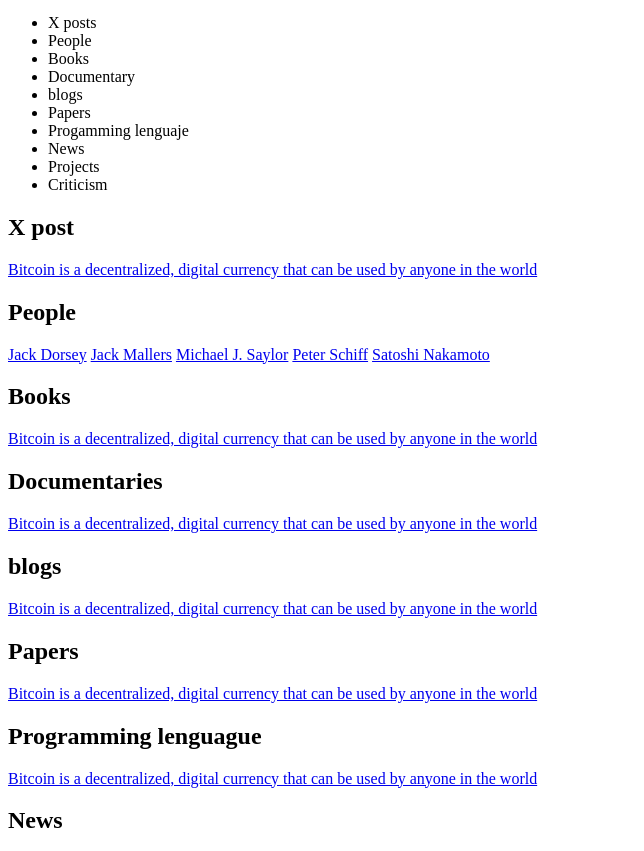
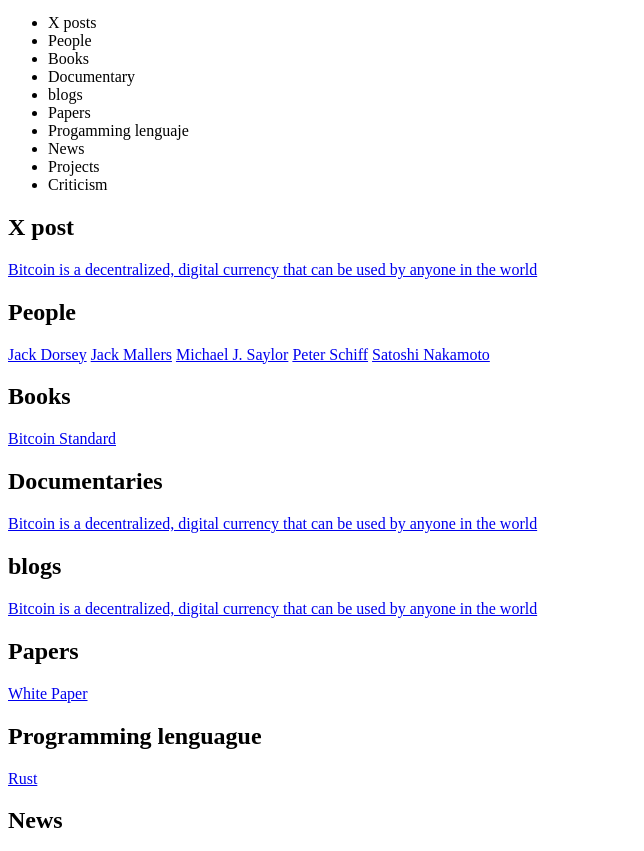
Before and after one commit to Moncayo1329/Bitcoin, a plain HTML site: page index.html in a window 1280 px wide. Shown: the part 100-951 px from the top of the page, without its empty margins (0-644 px from the left). Drawn offline with Linux system fonts and the light colour scheme.

Commit message:
add content

```diff
--- a/index.html
+++ b/index.html
@@ -40,15 +40,15 @@
      <a href="https://en.wikipedia.org/wiki/Satoshi_Nakamoto">Satoshi Nakamoto</a>
 
      <h2>Books</h2>
-    <a href="https://x.com/APompliano/status/1497998093907861506">Bitcoin is a decentralized, digital currency that can be used by anyone in the world</a>
+    <a href="https://x.com/APompliano/status/1497998093907861506">Bitcoin Standard</a>
     <h2>Documentaries</h2>
     <a href="https://x.com/APompliano/status/1497998093907861506">Bitcoin is a decentralized, digital currency that can be used by anyone in the world</a>
     <h2>blogs</h2>
     <a href="https://x.com/APompliano/status/1497998093907861506">Bitcoin is a decentralized, digital currency that can be used by anyone in the world</a>
     <h2>Papers</h2>
-    <a href="https://x.com/APompliano/status/1497998093907861506">Bitcoin is a decentralized, digital currency that can be used by anyone in the world</a>
+    <a href="https://x.com/APompliano/status/1497998093907861506">White Paper</a>
     <h2>Programming lenguague</h2>
-    <a href="https://x.com/APompliano/status/1497998093907861506">Bitcoin is a decentralized, digital currency that can be used by anyone in the world</a>
+    <a href="https://x.com/APompliano/status/1497998093907861506">Rust</a>
     <h2>News</h2>
     <a href="https://x.com/APompliano/status/1497998093907861506">Bitcoin is a decentralized, digital currency that can be used by anyone in the world</a>
     <h2>Projects</h2>
```
